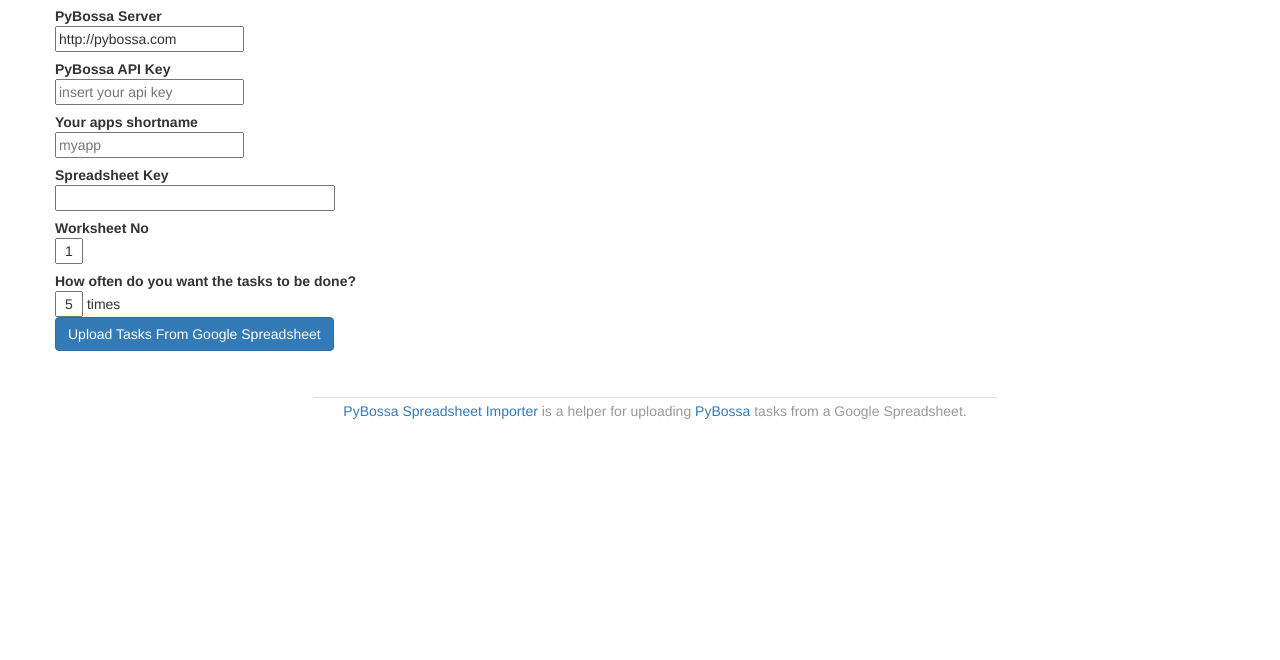
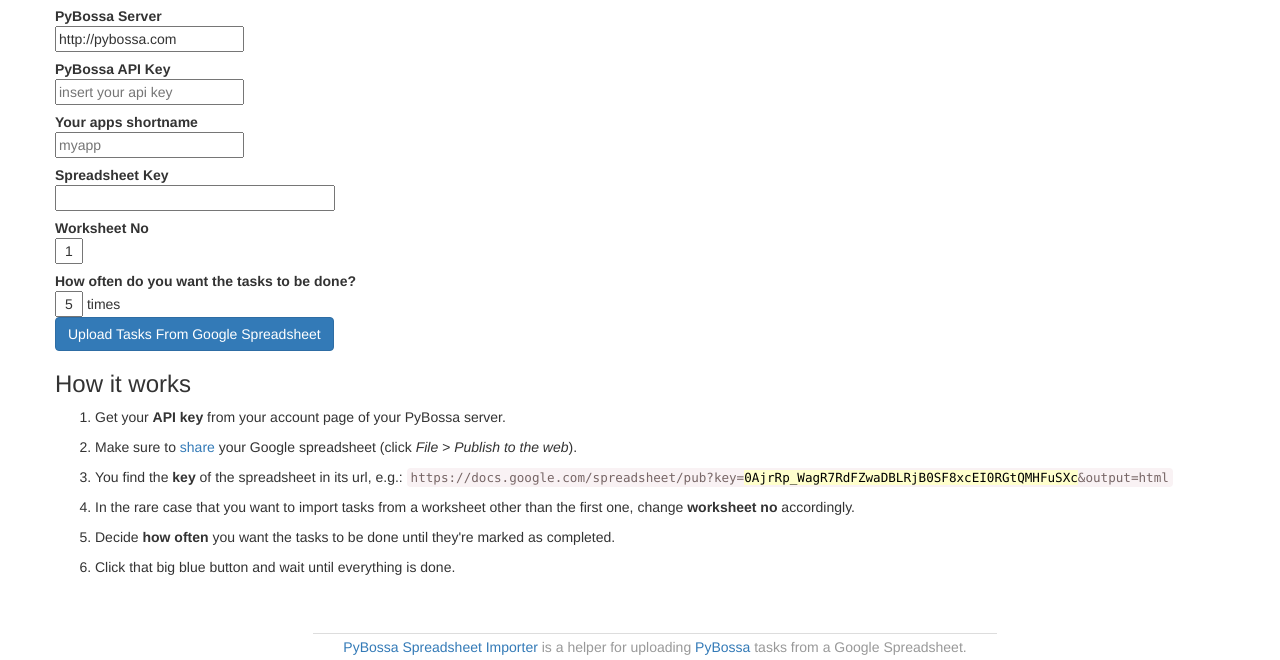
Before and after one commit to vis4/pybossa-spreadsheet-importer, a Python web app: template templates/index.html in a window 1280 px wide. Shown: the part 152-812 px from the top of the page. Before the commit the page ends 571 px from the top, so only its background shows below. Run offline with Jinja, Linux system fonts and the light colour scheme; the template is opened without the code that fills it, so the values that code supplies are empty; some libraries are stand-ins or nearby versions.

Commit message:
added instructions

```diff
--- a/templates/index.html
+++ b/templates/index.html
@@ -72,6 +72,20 @@
 
 #status p .loading {
 
+}
+
+#status code {
+  color: #766;
+}
+
+#status code em {
+  background: #ffc;
+  font-style: normal;
+  color: #000;
+}
+
+#status ol li {
+  margin-bottom: 10px;
 }
 
 #status p:last-child .loading {
@@ -170,8 +184,21 @@
         </form>
       </div>
       <div class="span6">
+        <div id="status">
+
+          <h3>How it works</h3>
+
+          <ol>
+            <li>Get your <b>API key</b> from your account page of your PyBossa server.</li>
+            <li>Make sure to <a href="http://support.google.com/docs/bin/answer.py?hl=en&answer=151563">share</a> your Google spreadsheet (click <i>File > Publish to the web</i>).</li>
+            <li>You find the <b>key</b> of the spreadsheet in its url, e.g.: <code>https://docs.google.com/spreadsheet/pub?key=<em>0AjrRp_WagR7RdFZwaDBLRjB0SF8xcEI0RGtQMHFuSXc</em>&amp;output=html</code></li>
+            <li>In the rare case that you want to import tasks from a worksheet other than the first one, change <b>worksheet no</b> accordingly.</li>
+            <li>Decide <b>how often</b> you want the tasks to be done until they're marked as completed.</li>
+            <li>Click that big blue button and wait until everything is done.</li>
+          </ol>
+
+        </div>
         <iframe name="results"></iframe>
-        <div id="status"></div>
       </div>
     </div>
 
```
